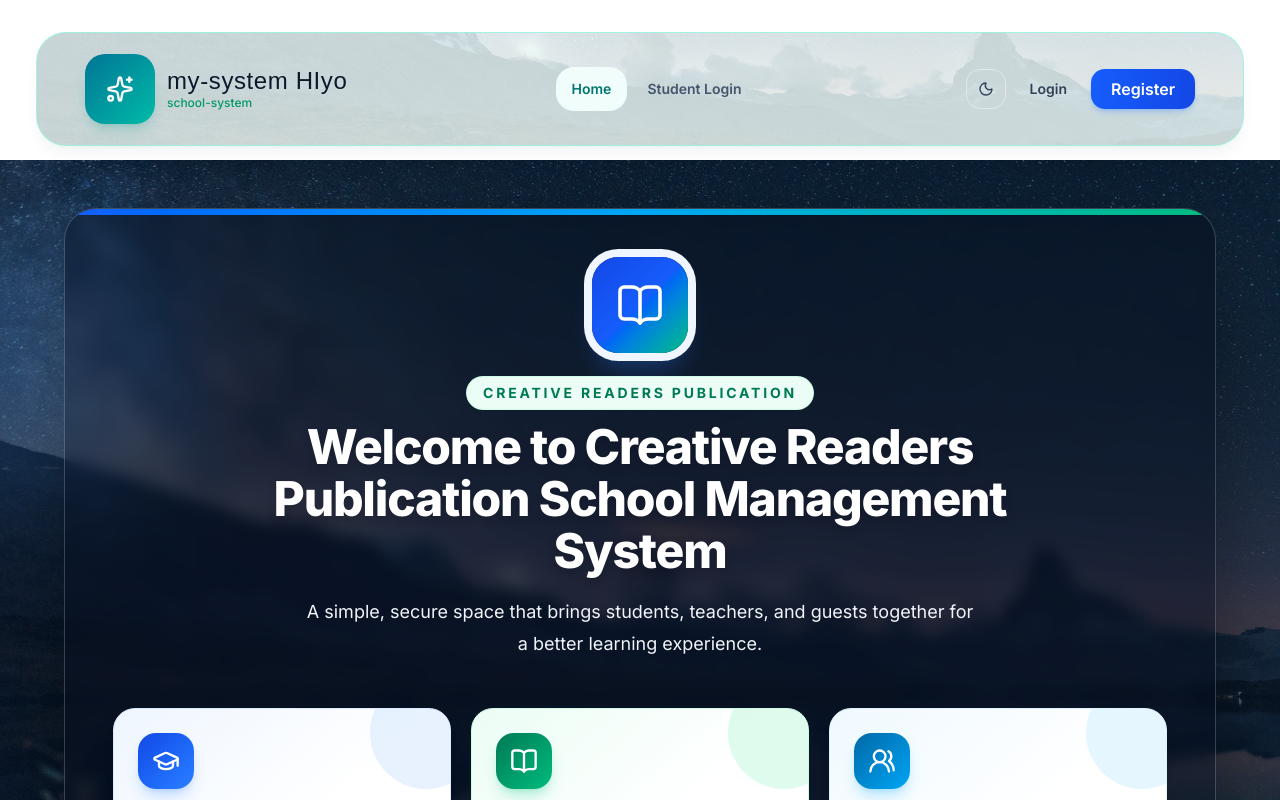
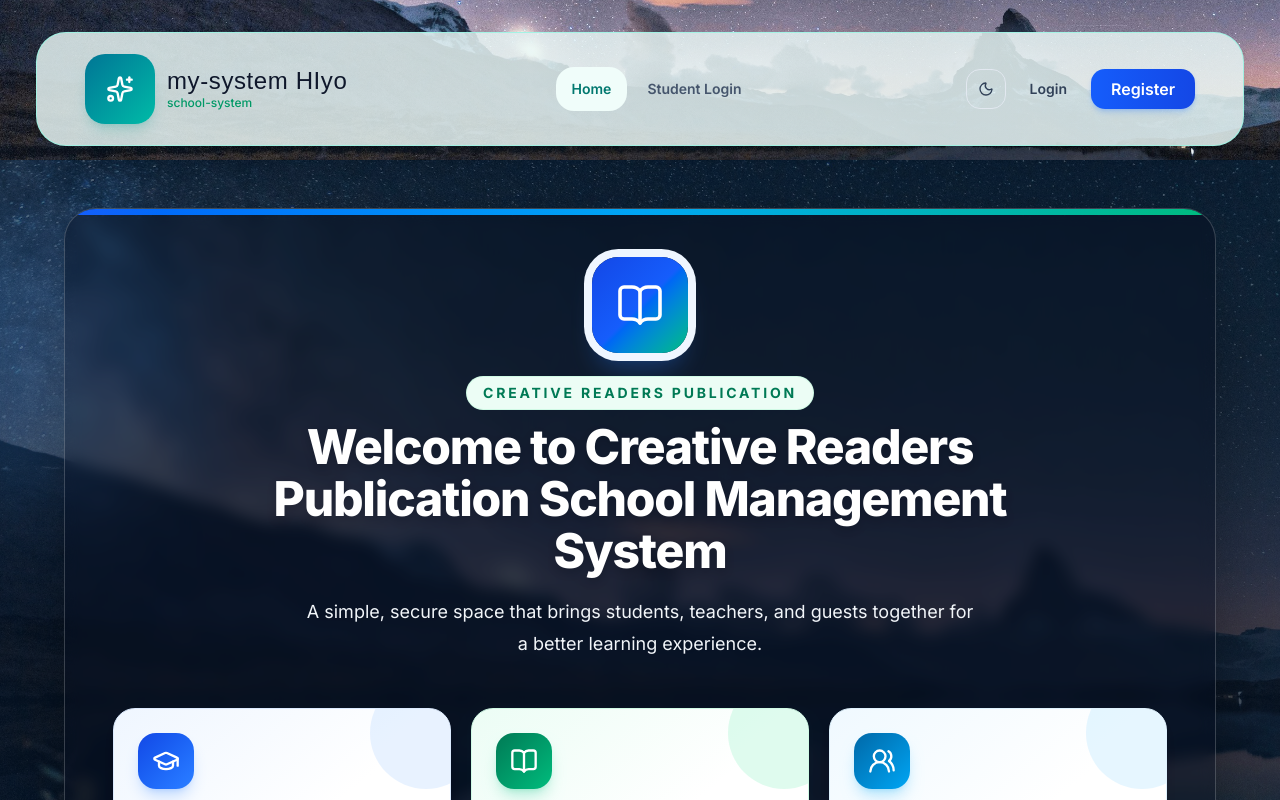
Before and after one commit to imuhiyadiin/school-system123, a Next.js app in the folder client1/: page / in a window 1280 px wide. Shown: the top 800 px of the page. Built offline with nearby package versions, Linux system fonts and the light colour scheme; a web font is replaced by a local one.

Commit message:
client done

```diff
--- a/client1/app/sections/Header.tsx
+++ b/client1/app/sections/Header.tsx
@@ -63,6 +63,12 @@ const Header = () => {
 
   return (
     <>
+    {isHomePage && (
+      <div
+        aria-hidden="true"
+        className="pointer-events-none fixed inset-x-0 top-0 z-40 h-20 bg-[url('/images/home-night-lake.jpg')] bg-cover bg-center bg-fixed sm:h-40"
+      />
+    )}
     <header className={isHomePage
       ? "fixed inset-x-3 top-3 z-50 rounded-[24px] border border-teal-200/80 bg-[linear-gradient(rgba(232,246,245,0.84),rgba(232,246,245,0.84)),url('/images/home-night-lake.jpg')] bg-cover bg-center bg-fixed shadow-lg shadow-teal-950/5 backdrop-blur-xl transition-colors dark:border-slate-700/80 dark:bg-slate-950/90 dark:shadow-black/20 sm:inset-x-9 sm:top-8 sm:rounded-[30px]"
       : "fixed inset-x-0 top-0 z-50 rounded-b-2xl border border-white/70 bg-white/80 shadow-lg shadow-slate-900/5 backdrop-blur-xl transition-colors dark:border-slate-700/80 dark:bg-slate-950/85 dark:shadow-black/20"}>
```
